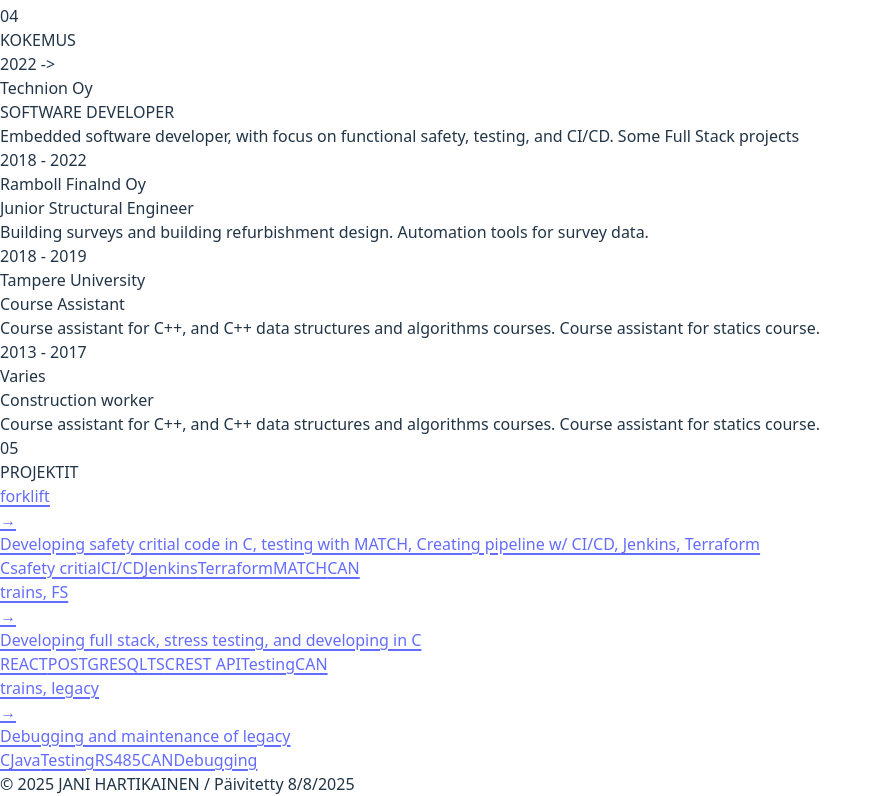
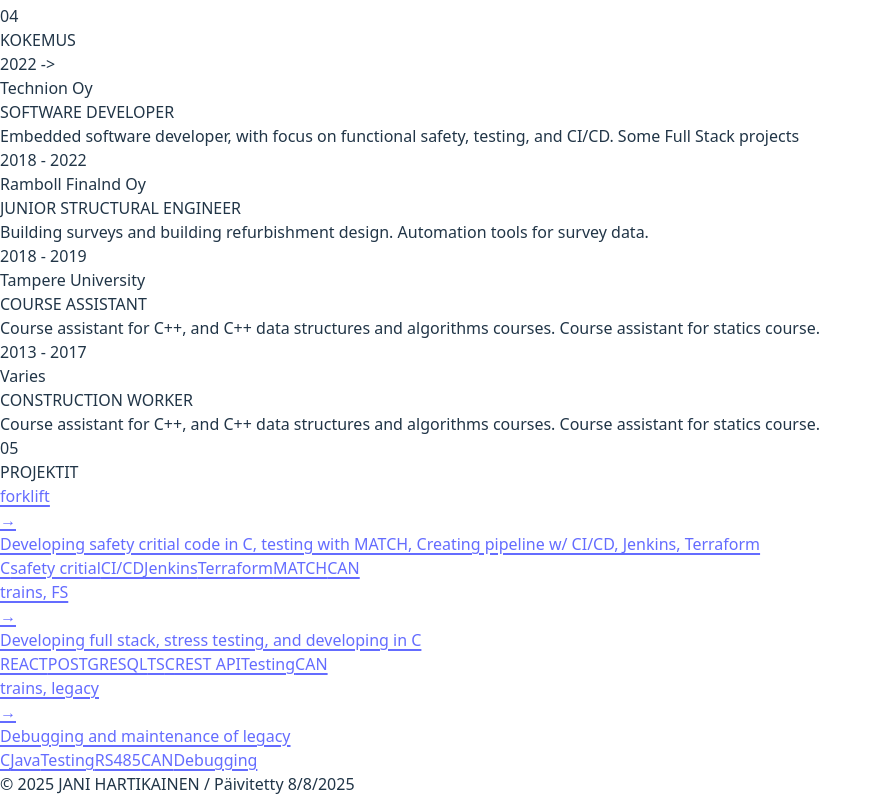
Before and after one commit to Zzwwwzz/cv, a React (Vite) app: page / in a window 1280 px wide. Shown: the part 1012-1808 px from the top of the page, without its empty margins (0-882 px from the left). Built offline with nearby package versions, Linux system fonts and the light colour scheme.

Commit message:
flex for project box

```diff
--- a/src/App.tsx
+++ b/src/App.tsx
@@ -82,21 +82,21 @@
         "Embedded software developer, with focus on functional safety, testing, and CI/CD. Some Full Stack projects",
     },
     {
-      title: "Junior Structural Engineer",
+      title: "JUNIOR STRUCTURAL ENGINEER",
       company: "Ramboll Finalnd Oy",
       period: "2018 - 2022",
       highlight:
         "Building surveys and building refurbishment design. Automation tools for survey data.",
     },
     {
-      title: "Course Assistant",
+      title: "COURSE ASSISTANT",
       company: "Tampere University",
       period: "2018 - 2019",
       highlight:
         "Course assistant for C++, and C++ data structures and algorithms courses. Course assistant for statics course.",
     },
     {
-      title: "Construction worker",
+      title: "CONSTRUCTION WORKER",
       company: "Varies",
       period: "2013 - 2017",
       highlight:
@@ -281,7 +281,7 @@
             <span className="text-xs font-bold opacity-70">→</span>
           </div>
           <p className="mt-2 text-sm">{p.description}</p>
-          <div className="mt-3 grid auto-cols-max grid-flow-col gap-2">
+          <div className="mt-3 flex flex-wrap gap-2">
             {p.tags.map((t) => (
               <span
                 key={t}
```
